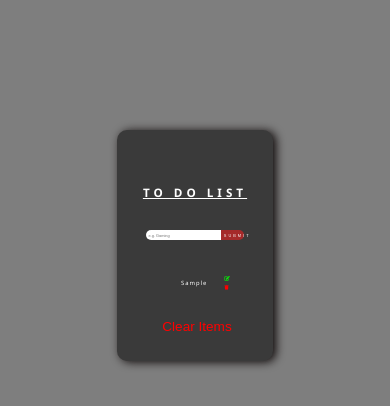
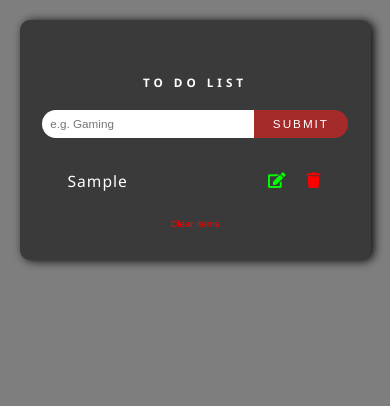
Before and after one commit to Bhavyajain21/JSProjects, a plain HTML site: page ToDoList/index.html in a window 390 px wide. Both pictures are taken after typing "Sample" into the empty fields and a click on the button "SUBMIT". Drawn offline with Linux system fonts and the light colour scheme.

Commit message:
Update style.css

```diff
--- a/ToDoList/style.css
+++ b/ToDoList/style.css
@@ -30,7 +30,7 @@ html {
     letter-spacing: 4px;
     font-size: 3vw;
     margin-bottom: 20px;
-    text-decoration: underline;
+    /* text-decoration: underline; */
 }
 
 .form-control {
@@ -181,3 +181,101 @@ html {
 .show-container {
     visibility: visible;
 }
+
+@media(max-width:690px) {
+    .section-center {
+        width: 90%;
+        /* height: 90vh; */
+        margin-top: 0;
+    }
+    .ToDo-form {
+        margin-top: 20px;
+        text-align: center;
+        padding: 20px;
+    }
+    .form-control {
+        margin-top: 0;
+    }
+    #task {
+        box-sizing: border-box;
+        padding: 2vw;
+        width: 70%;
+        border: none;
+        outline: none;
+        border-top-left-radius: 20px;
+        border-bottom-left-radius: 20px;
+        font-size: 3vw;
+    }
+    .submit-btn {
+        box-sizing: border-box;
+        text-transform: uppercase;
+        padding: 2vw;
+        background-color: transparent;
+        color: white;
+        outline: none;
+        border: none;
+        cursor: pointer;
+        background-color: brown;
+        margin-left: -10px;
+        width: 30%;
+        /* z-index: -100; */
+        border-top-right-radius: 20px;
+        border-bottom-right-radius: 20px;
+        letter-spacing: 2px;
+        font-size: 3vw;
+        /* padding-bottom: 12px; */
+    }
+    .submit-btn:hover {
+        background-color: brown;
+    }
+    .todo-item {
+        display: flex;
+        align-items: center;
+        justify-content: space-between;
+        /* margin-left: 10px; */
+        /* margin-bottom: 0.5rem; */
+        /* transition: var(--transition); */
+        padding: 0.25rem 3rem;
+        /* border-radius: var(--radius); */
+        text-transform: capitalize;
+        font-size: 2vw;
+    }
+    .title {
+        /* margin-bottom: 0; */
+        color: var(--clr-grey-1);
+        letter-spacing: 1px;
+        font-size: 4vw;
+    }
+    .edit-btn,
+    .delete-btn {
+        background: transparent;
+        border-color: transparent;
+        cursor: pointer;
+        font-size: 4vw;
+        /* margin: 0 0.15rem; */
+        transition: var(--transition);
+        /* width: 10vw; */
+        outline: none;
+        /* color: white; */
+        /* padding: 10%; */
+        margin-left: .95rem;
+    }
+    .clear-btn {
+        text-transform: capitalize;
+        width: 10rem;
+        height: 1.5rem;
+        display: grid;
+        align-items: center;
+        background: transparent;
+        border-color: transparent;
+        color: red;
+        margin: 0 auto;
+        font-size: 0.6rem;
+        letter-spacing: var(--spacing);
+        cursor: pointer;
+        transition: var(--transition);
+        margin-top: 1.25rem;
+        padding-bottom: 40px;
+        outline: none;
+    }
+}
```
